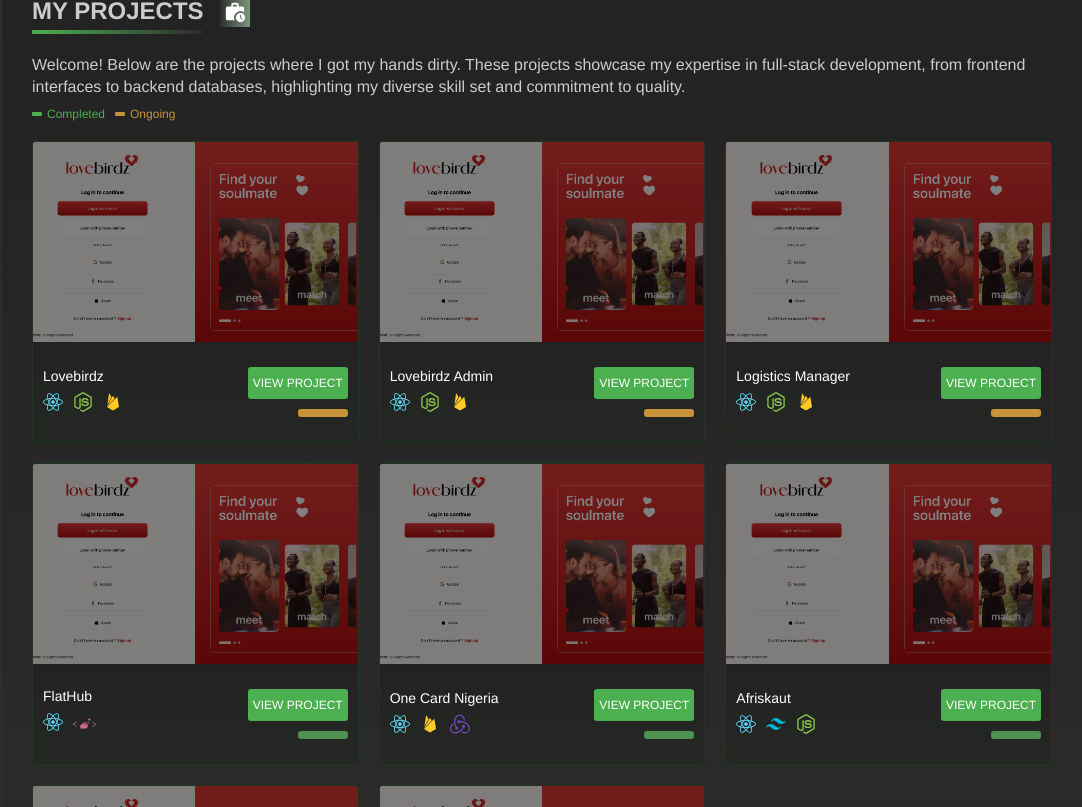
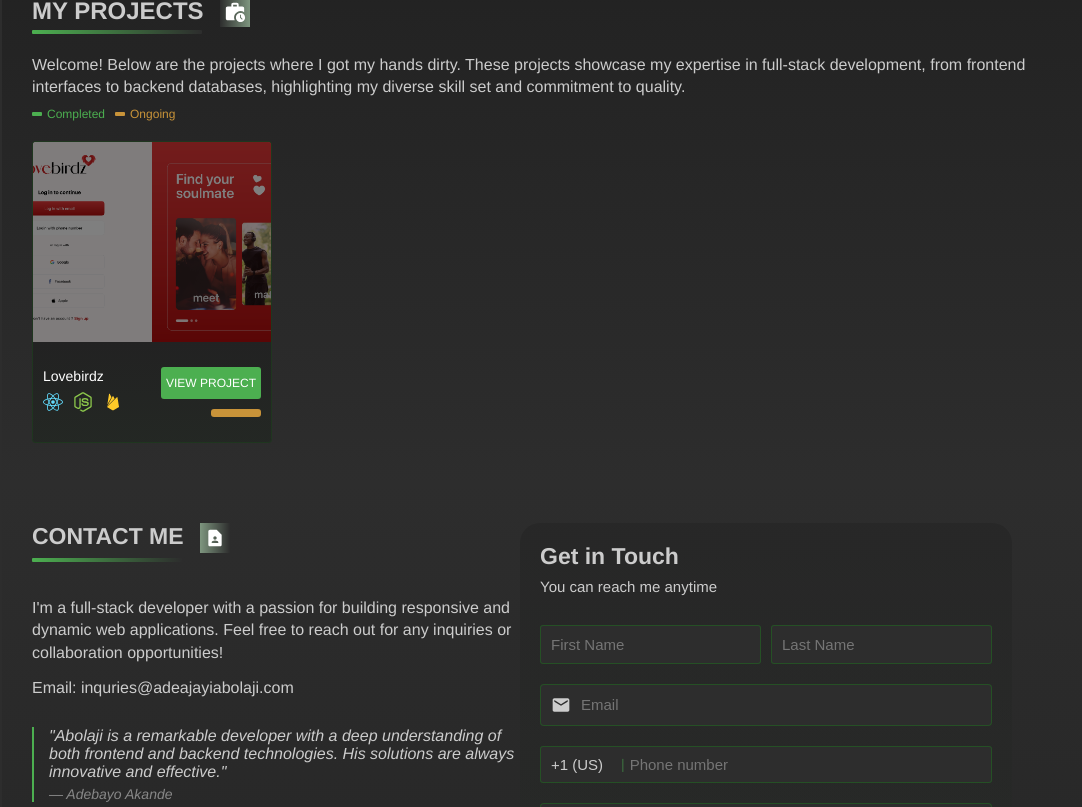
Before and after one commit to abolajii/portfolio-ts, a React (Vite) app: page / in a window 1280 px wide. Shown: the part 1293-2100 px from the top of the page, without its empty margins (198-1280 px from the left). Built offline with nearby package versions, Linux system fonts and the light colour scheme.

Commit message:
back to normalv4

```diff
--- a/src/pages/Work.tsx
+++ b/src/pages/Work.tsx
@@ -109,19 +109,6 @@
   background: linear-gradient(to right, #2d2d2d, #7e967f);
 `;
 
-const Project = styled.div`
-  display: grid;
-  grid-template-rows: minmax(200px, 2fr) minmax(100px, 1fr); /* 2/3 for image, 1/3 for details */
-  height: 100%;
-  background-color: #2d2d2d;
-  color: rgb(204, 204, 204);
-  background-color: #222;
-  border: 1px solid rgba(0, 255, 0, 0.09);
-  position: relative;
-  overflow: hidden;
-  border-radius: 4px;
-`;
-
 const DivA = styled.div`
   position: relative;
   img {
@@ -141,7 +128,7 @@
 `;
 
 const DivB = styled.div`
-  padding: 10px;
+  padding: 0px 10px;
   color: white;
   display: flex;
   background: linear-gradient(
@@ -149,17 +136,31 @@
     #222,
     rgba(76, 175, 80, 0.04)
   ) !important;
-  /* import { useNavigate } from 'react-router-dom';
-flex-import { useNavigate } from 'react-router-dom';
-direcimport { useNavigate } from 'react-router-dom';
-tion: column; */
 `;
 
 const GridContainer = styled.div`
   display: grid;
-  grid-template-columns: repeat(auto-fit, minmax(280px, 1fr));
+  grid-template-columns: repeat(4, 1fr); /* Always create 4 equal columns */
   gap: 20px;
   margin-top: 20px;
+`;
+
+const Project = styled.div`
+  display: grid;
+  grid-template-rows: minmax(200px, 2fr) minmax(100px, 1fr); /* 2/3 for image, 1/3 for details */
+  height: 100%;
+  color: rgb(204, 204, 204);
+  background-color: #222;
+  border: 1px solid rgba(0, 255, 0, 0.09);
+  position: relative;
+  overflow: hidden;
+  border-radius: 4px;
+  transition: transform 0.3s ease;
+  cursor: pointer;
+
+  &:hover {
+    transform: scale(1.02); /* Optional hover effect */
+  }
 `;
 
 const ViewProjectButton = styled.button`
@@ -203,58 +204,6 @@
       stacks: ["react", "node", "firebase"],
       bg: "#D59C3B",
       initials: "LB",
-    },
-    {
-      id: 2,
-      bg: "#3b5346",
-      onGoing: true,
-      name: "Lovebirdz Admin",
-      stacks: ["react", "node", "firebase"],
-      initials: "LA",
-    },
-    {
-      id: 3,
-      onGoing: true,
-      name: "Logistics Manager",
-      stacks: ["react", "node", "firebase"],
-      bg: "#AF238F",
-      initials: "LM",
-    },
-    {
-      id: 4,
-      name: "FlatHub",
-      stacks: ["react", "styled"],
-      initials: "FH",
-      bg: "#768BF2",
-    },
-    {
-      id: 5,
-      name: "One Card Nigeria",
-      stacks: ["react", "firebase", "redux"],
-      bg: "#4d63df",
-      initials: "OC",
-    },
-    {
-      id: 6,
-      name: "Afriskaut",
-      stacks: ["react", "tailwindcss", "node"],
-      bg: "#313e4e",
-      initials: "AF",
-    },
-    {
-      id: 7,
-      name: "WestPay",
-      bg: "#6b23af",
-
-      stacks: ["react", "mongodb"],
-      initials: "WP",
-    },
-    {
-      id: 8,
-      name: "Connect Nigeria",
-      bg: "#C82B0F",
-      stacks: ["react", "mysql"],
-      initials: "CN",
     },
   ];
 
```
